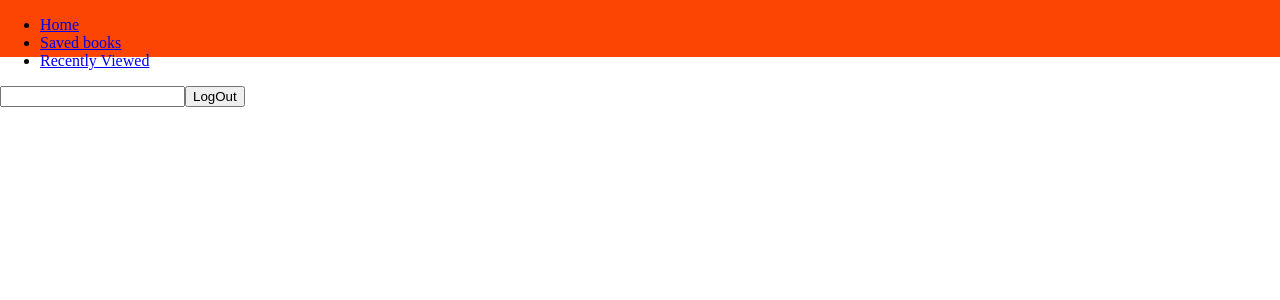
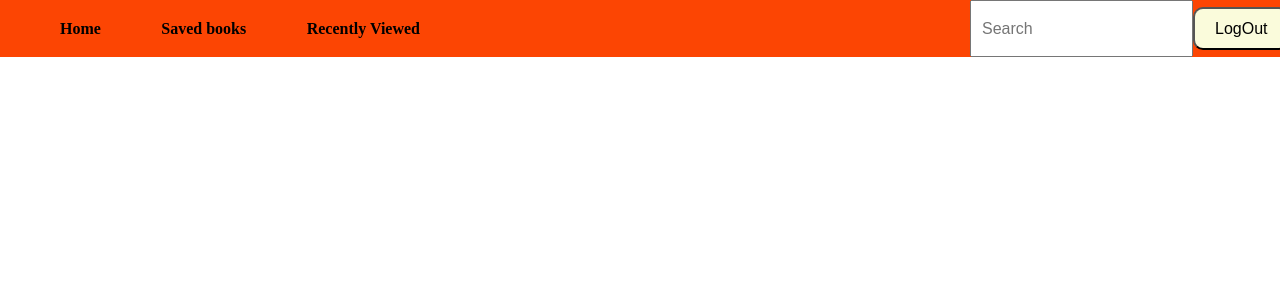
Before and after one commit to lesleyfon/OER, a React (Create React App) app in the folder oer/: page /home in a window 1280 px wide. Shown: the top 300 px of the page. Built offline with nearby package versions, Linux system fonts and the light colour scheme; no server answers; sample sign-in values are in the browser's storage.

Commit message:
Styled Header

```diff
--- a/oer/src/Components/Header/NavBar.js
+++ b/oer/src/Components/Header/NavBar.js
@@ -1,13 +1,16 @@
-import React from 'react';
+import React, { useState } from 'react';
 import { Link } from 'react-router-dom';
 import styled from 'styled-components';
 
 function NavBar(props) {
-
+    const [search, setSearch] = useState('')
     const logOut = e => {
         e.preventDefault();
         localStorage.removeItem('token');
         props.history.push('/')
+    }
+    const handleSearch = e => {
+        setSearch(e.target.value)
     }
     return (
         <NavBarStyled>
@@ -19,8 +22,13 @@ function NavBar(props) {
                 </ul>
             </nav>
 
-            <div>
-                <input />
+            <div className='right-container'>
+                <input
+                    placeholder='Search'
+                    name= 'search'
+                    value= {search}
+                    onChange={handleSearch}
+                />
                 <button onClick= {logOut}>LogOut</button>
             </div>
         </NavBarStyled>
@@ -37,4 +45,53 @@ const NavBarStyled = styled.div`
     right: 0px;
     height: 57px;
     background-color: #fc4503;
+    display: flex;
+    justify-content: space-between;
+    align-content: center;
+    nav ul{
+        display: flex;
+        justify-content: space-between;
+        align-items: center;
+        height: 100%;
+        width: 400px;
+        margin: 0px;
+    }
+    nav ul li{
+        list-style-type: none;
+        padding: 10px 20px;
+        font-weight: bolder;
+        border-radius: 10px;
+        a{
+            text-decoration: none;
+            color: #000000
+        }
+    }
+    nav ul li:hover{
+        background-color: #FAFBDB;
+        transition-duration: .9s;
+    }
+
+    .right-container{
+        justify-content: space-evenly;
+        display: flex;
+        align-content: center;
+        padding-right: 10px;
+        width: 300px;
+    }
+    .right-container input{
+        font-size: 1rem;
+        padding-left: 10px
+
+    }
+    .right-container button{
+        padding: 10px 20px;
+        font-size: 1rem;
+        font-weight: 132px;
+        height: 75%;
+        align-self: center;
+        text-align: center;
+        background: #FAFBDB;
+        border-radius: 10px;
+
+    }
 `;
```
Also changed, not shown: oer/src/Components/jumbotron.jpeg (added).
